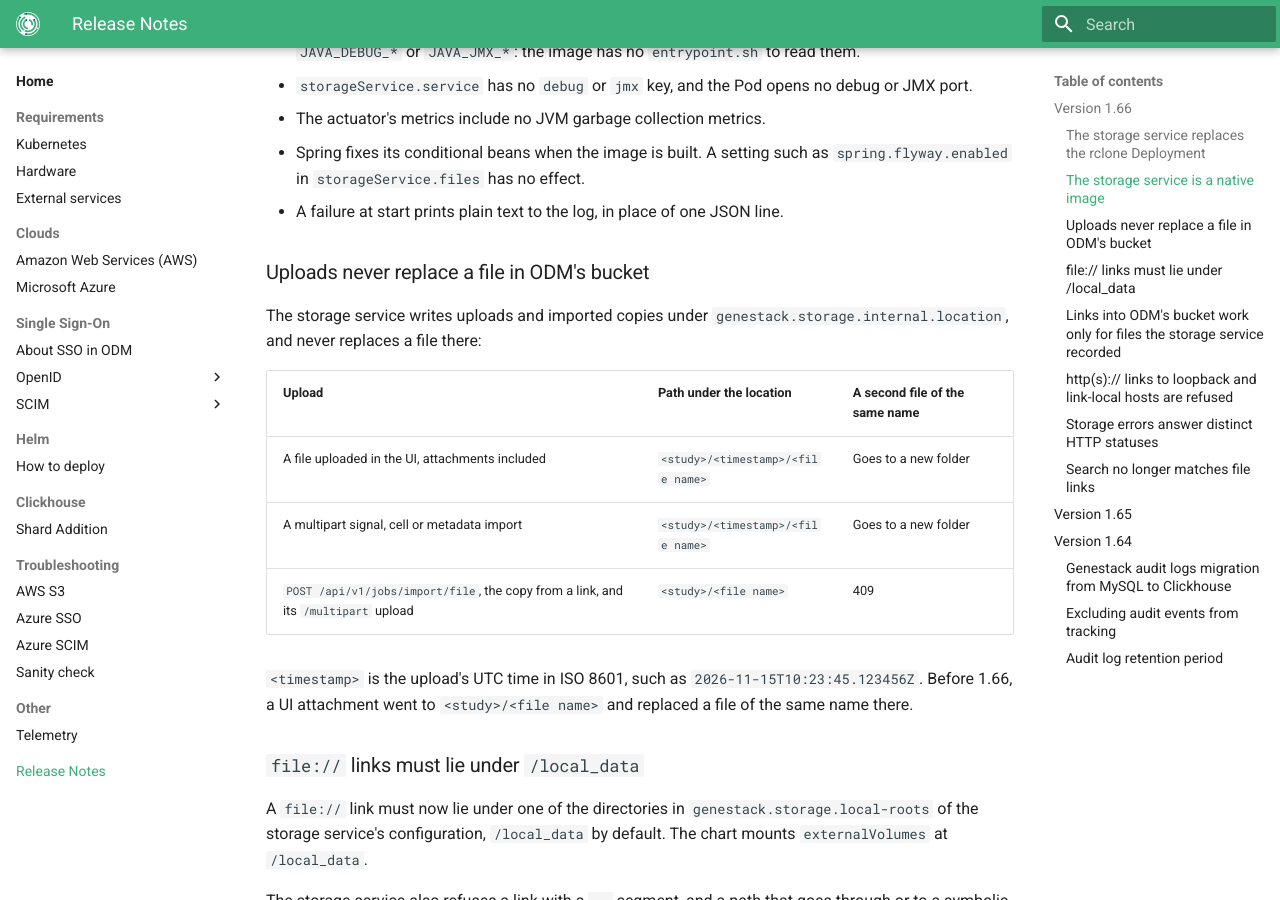
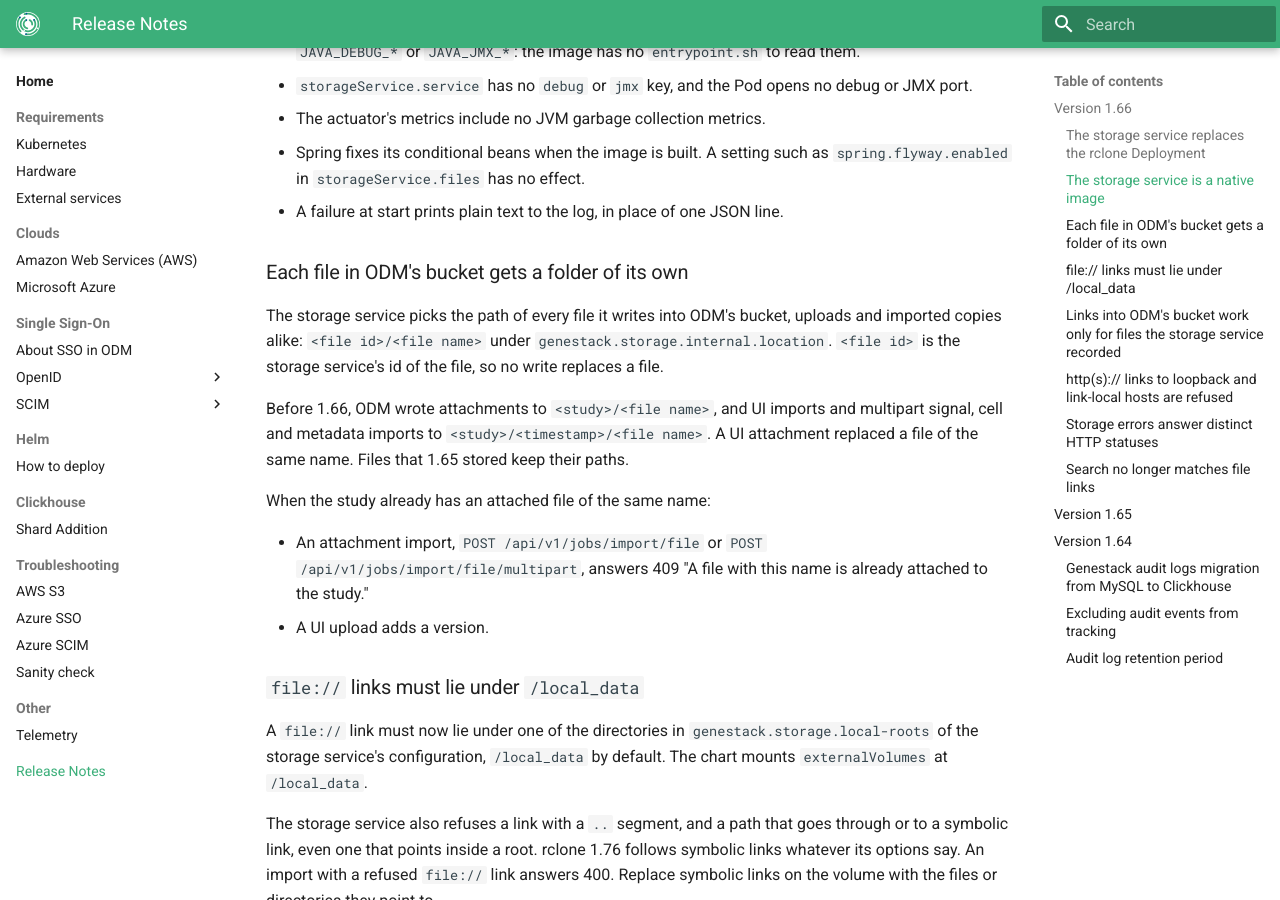
Before and after one commit to genestack/admin-docs, an MkDocs documentation site: the page built from docs/home/release-notes.md, in a window 1280 px wide and 900 px high, scrolled down 2119 px. Built offline with MkDocs 1.6.1 and Material for MkDocs 9.7.7, drawn with Linux system fonts in a browser that asks for light colours; the version menu is left out; some of the changed text lies outside the part shown.

Commit message:
BIA-275: Describe the <file id>/<file name> layout of ODM's bucket in 1.66
The storage service now picks the path of every file it writes into
ODM's bucket, <file id>/<file name> under
genestack.storage.internal.location, so no write replaces a file. The
1.66 notes replace the per-upload path table with this, keep the 409
for an attachment import of a name the study already has, note that UI
uploads add a version, and swap the "path already holds a file" 409 in
the errors table for the 400 on a bad file name.

Co-Authored-By: Claude Opus 5.5 <noreply@anthropic.com>

```diff
--- a/docs/home/release-notes.md
+++ b/docs/home/release-notes.md
@@ -84,19 +84,21 @@ The native image differs from ODM's JVM services:
   `storageService.files` has no effect.
 - A failure at start prints plain text to the log, in place of one JSON line.
 
-### Uploads never replace a file in ODM's bucket
+### Each file in ODM's bucket gets a folder of its own
 
-The storage service writes uploads and imported copies under `genestack.storage.internal.location`, and never
-replaces a file there:
+The storage service picks the path of every file it writes into ODM's bucket, uploads and imported copies alike:
+`<file id>/<file name>` under `genestack.storage.internal.location`. `<file id>` is the storage service's id of the
+file, so no write replaces a file.
 
-| Upload | Path under the location | A second file of the same name |
-| --- | --- | --- |
-| A file uploaded in the UI, attachments included | `<study>/<timestamp>/<file name>` | Goes to a new folder |
-| A multipart signal, cell or metadata import | `<study>/<timestamp>/<file name>` | Goes to a new folder |
-| `POST /api/v1/jobs/import/file`, the copy from a link, and its `/multipart` upload | `<study>/<file name>` | 409 |
+Before 1.66, ODM wrote attachments to `<study>/<file name>`, and UI imports and multipart signal, cell and metadata
+imports to `<study>/<timestamp>/<file name>`. A UI attachment replaced a file of the same name. Files that 1.65
+stored keep their paths.
 
-`<timestamp>` is the upload's UTC time in ISO 8601, such as `2026-11-15T10:23:45.123456Z`. Before 1.66, a UI
-attachment went to `<study>/<file name>` and replaced a file of the same name there.
+When the study already has an attached file of the same name:
+
+- An attachment import, `POST /api/v1/jobs/import/file` or `POST /api/v1/jobs/import/file/multipart`, answers 409
+  "A file with this name is already attached to the study."
+- A UI upload adds a version.
 
 ### `file://` links must lie under `/local_data`
 
@@ -144,7 +146,7 @@ as follows:
 | The file does not exist, or the store refuses to read it | 404; imports add hint A0003 |
 | The link is malformed, a `file://` link lies outside the local roots or goes through a symbolic link, an `http(s)://` link names a loopback or link-local host, or a link points inside ODM's internal location at an object the storage service did not record | 400 |
 | No storage in `genestack.storage.storages` covers the link's bucket or host, or the file's storage was removed from it | 400, naming the bucket or host |
-| The destination path of an upload or a copy already holds a file | 409 |
+| An uploaded file's name is empty, contains `/`, is `.` or `..`, has a control character, or exceeds 255 bytes | 400 |
 | The storage service, rclone or the store is unavailable | 503 |
 | The store refuses a write, such as an upload to ODM's bucket, or any other error | 500 |
 
```
